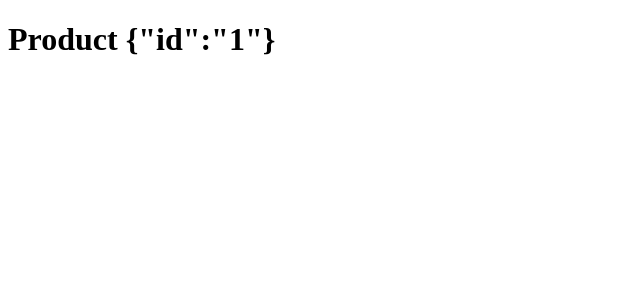
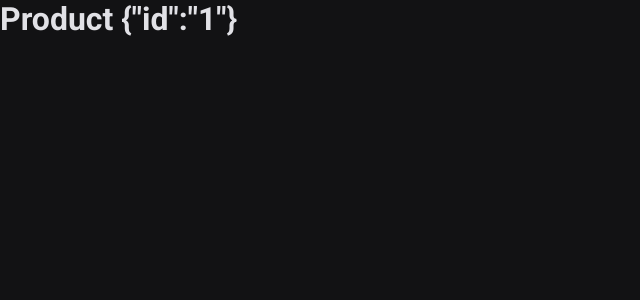
Before and after one commit to leandrotune/ignite-shop, a Next.js app: page /product/1 in a window 1280 px wide. Shown: the top 300 px of the page, without its empty margins (0-640 px from the left). Built offline with nearby package versions, Linux system fonts and the light colour scheme.

Commit message:
Estilos Globais

```diff
--- a/src/pages/_app.tsx
+++ b/src/pages/_app.tsx
@@ -1,5 +1,9 @@
 import type { AppProps } from 'next/app'
+import { globalStyles } from '../styles/global'
+
+globalStyles();
 
 export default function App({ Component, pageProps }: AppProps) {
+
   return <Component {...pageProps} />
 }
--- /dev/null
+++ b/src/styles/global.ts
@@ -0,0 +1,19 @@
+import { globalCss } from './';
+export const globalStyles = globalCss({
+  '*': {
+    margin: 0,
+    padding: 0,
+    boxSizing: 'border-box',
+  },
+
+  body: {
+    backgroundColor: '$gray900',
+    color: '$gray100',
+    '-webkit-font-smoothing': 'antialiased',
+  },
+
+  'body, input, textarea, button': {
+    fontFamily: 'Roboto',
+    fontWeight: 400,
+  },
+})
--- a/src/styles/index.ts
+++ b/src/styles/index.ts
@@ -12,7 +12,17 @@
 } = createStitches({
   theme: {
     colors: {
-      rocketseat: '#8257e6',
+      white: '#FFF',
+
+      gray100: '#e1e1e6',
+      gray300: '#c4c4cc',
+      gray800: '#202024',
+      gray900: '#121214',
+
+      green300: '#00b37e',
+      green500: '#00875f',
+
+
     }
   }
 })
```
